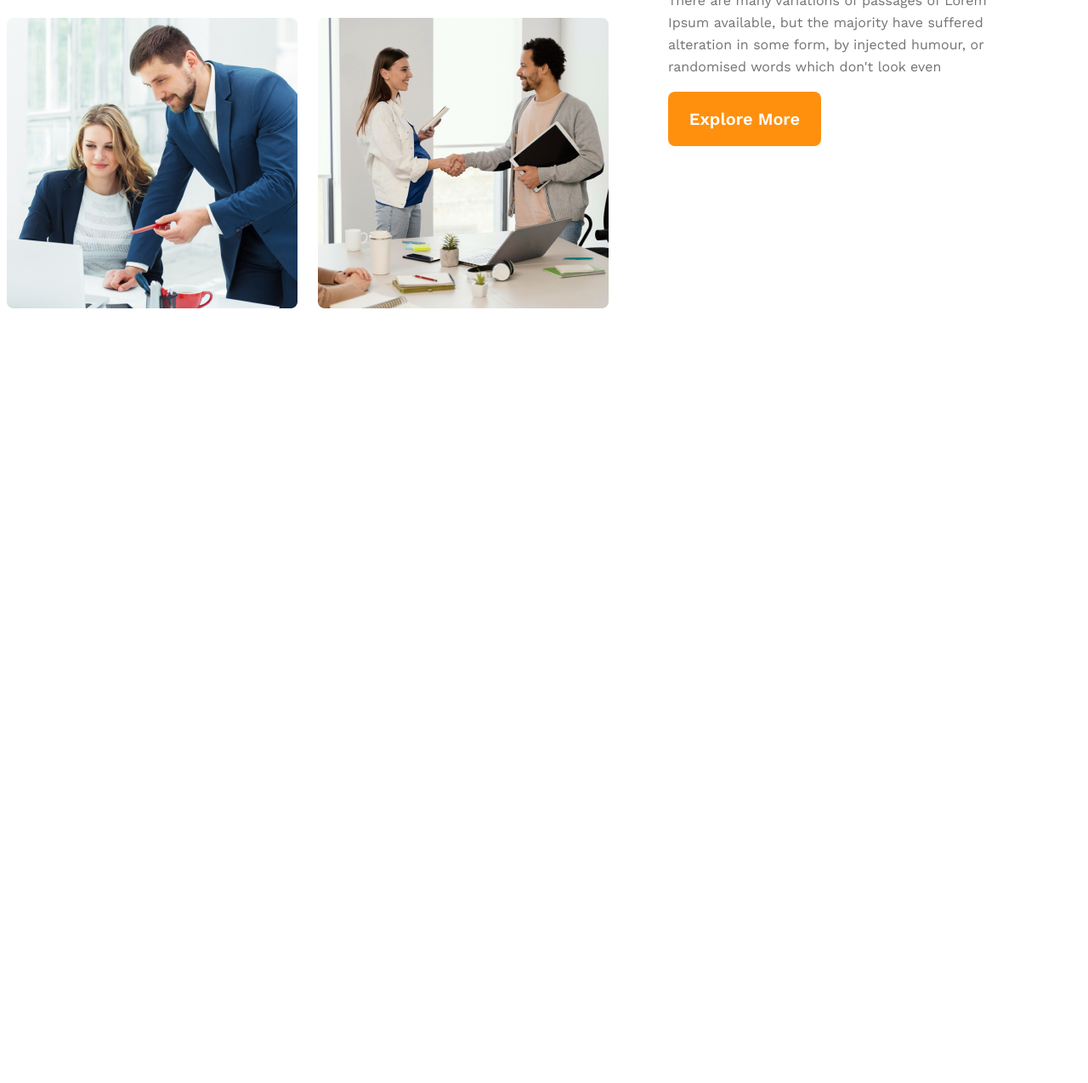
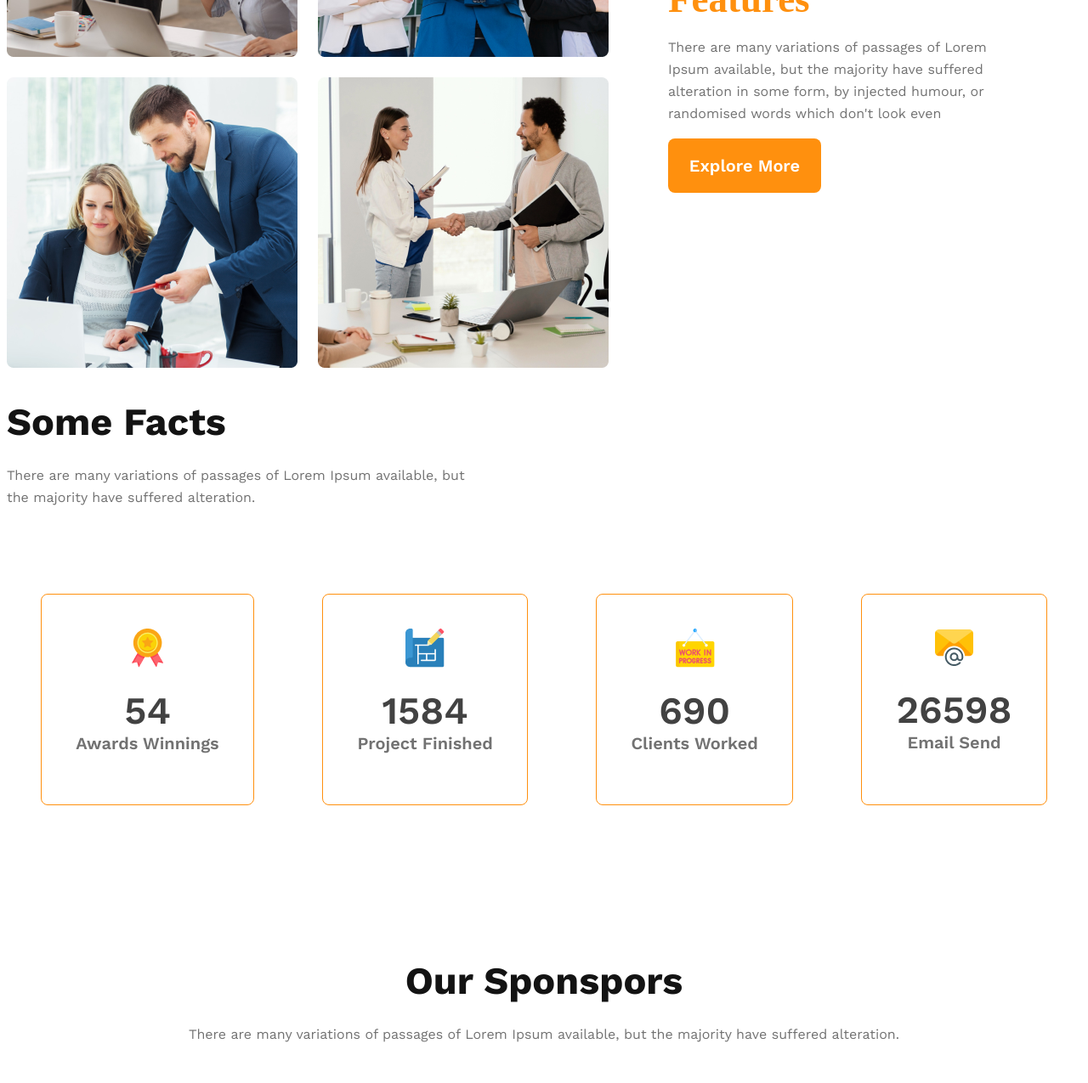
Before and after one commit to ArfanAnupom1/g3-architects-website, a plain HTML site: page index.html in a window 1280 px wide. Shown: the part 1413-2688 px from the top of the page at 85% size. Before the commit the page ends 1784 px from the top, so only its background shows below. Drawn offline with nearby package versions, Linux system fonts and the light colour scheme.

Commit message:
My 1st  commit

```diff
--- a/index.html
+++ b/index.html
@@ -48,6 +48,45 @@
                 <button class="btn-primary">Explore More</button>
             </div>
          </section>
+         <Section class="Features">
+
+         </Section>
+         <section class="facts">
+            <h2 class="fact-section-title">Some Facts</h2>
+            <p class="fact-section-description">There are many variations of passages of Lorem Ipsum available, but the majority have suffered alteration.</p>
+            <div class="fact-card-container">
+                <div class="card">
+                    <img src="images/icons/ribon.png" alt="">
+                    <h2 class="card-stats">54</h2>
+                    <p class="card-title">Awards Winnings</p>
+                </div>
+
+                <div class="card">
+                    <img src="images/icons/projects.png" alt="">
+                    <h2 class="card-stats">1584</h2>
+                    <p class="card-title">Project Finished</p>
+                </div>
+                <div class="card">
+                    <img src="images/icons/customers.png" alt="">
+                    <h2 class="card-stats">690</h2>
+                    <p class="card-title">Clients Worked</p>
+                </div>
+
+                <div class="card">
+                    <img src="images/icons/email.png" alt="">
+                    <h2 class="card-stats">26598</h2>
+                    <p class="card-title">Email Send</p>
+                </div>
+            </div>
+         </section>
+         <section class="sponsors">
+            <h2 class="sponsors-title">Our Sponspors</h2>
+            <p class="sponsors-description">There are many variations of passages of Lorem Ipsum available, but the majority have suffered alteration.</p>
+            <div class="sponsors-img-container">
+                <img src="images/sponsors/amazon.png" alt=""><img src="images/sponsors/spotify.png" alt=""><img src="images/sponsors/google.png" alt=""><img src="images/sponsors/telerama.png" alt=""><img src="images/sponsors/figma.png" alt="">
+            </div>
+
+         </section>
     </main>
     <footer></footer>
 
--- a/style/architects.css
+++ b/style/architects.css
@@ -87,7 +87,7 @@ nav li a {
 
 main {
     max-width: 1440px;
-    margin: 0 auto;
+    margin: 70px auto;
 }
 
 .team-container {
@@ -117,6 +117,7 @@ main {
 .team-description {
     padding-left: 70px;
     padding-right: 70px;
+    margin-bottom: 30PX;
 }
 
 .Quick-list {
@@ -139,6 +140,83 @@ main {
     font-weight: 700;
 }
 
+.fact-section-title {
+    color: var(--Dark-01, #131313);
+    font-family: Work Sans;
+    font-size: 45px;
+    font-weight: 700;
+    margin-bottom: 24px;
+}
+
+.fact-card-container {
+    display: flex;
+    justify-content: space-around;
+}
+
+.fact-section-description {
+    max-width: 542px;
+    color: var(--Dark-03, #727272);
+    font-family: Work Sans;
+    font-size: 16px;
+    font-weight: 400;
+    line-height: 26px;
+    margin-bottom: 100px;
+}
+
+.fact-card-container .card {
+    border-radius: 8px;
+    border: 1px solid #FF900E;
+    text-align: center;
+    padding: 40px;
+}
+
+.fact-card-container .card-stats {
+    color: var(--Dark-02, #424242);
+    font-family: Work Sans;
+    font-size: 45px;
+    font-weight: 600;
+    margin-top: 20px;
+    margin-bottom: 0px;
+
+}
+
+.fact-card-container .card-title {
+    color: var(--Dark-03, #727272);
+    font-family: Work Sans;
+    font-size: 20px;
+    font-weight: 600;
+    margin-top: 0px;
+
+}
+
+.sponsors {
+    text-align: center;
+    margin-top: 180px;
+}
+
+.sponsors-title {
+    color: var(--Dark-01, #131313);
+    font-family: Work Sans;
+    font-size: 45px;
+    font-weight: 700;
+    margin-bottom: 24px;
+}
+
+.sponsors-description {
+    color: #727272;
+    font-family: Work Sans;
+    font-size: 16px;
+    font-weight: 400;
+    line-height: 26px;
+    margin-bottom: 50px;
+}
+.sponsors-img-container
+{
+    display: flex;
+    justify-content: space-evenly;
+}
+
+
 @media screen and (max-width: 576px) {
     header {
         padding: 20px;
@@ -146,6 +224,29 @@ main {
 
     nav {
         flex-direction: column;
+    }
+
+    .team-container {
+        flex-direction: column-reverse;
+
+    }
+
+    .team-image-container {
+        grid-template-columns: 1fr;
+    }
+
+    .fact-card-container {
+        flex-direction: column;
+        gap: 10px;
+    }
+
+    .facts {
+        margin: auto 20px;
+    }
+    .sponsors-img-container{
+        flex-direction: column;
+        gap: 40px;
+        margin: auto 30px;
     }
 }
 
@@ -158,4 +259,28 @@ main {
         flex-direction: column;
         padding: 50px;
     }
+
+    .team-container {
+        flex-direction: column-reverse;
+    }
+
+    .fact-card-container {
+        display: grid;
+        grid-template-columns: repeat(2, 1fr);
+        gap: 50px;
+    }
+
+    .facts {
+        margin: auto 50px;
+    }
+    .sponsors-img-container{
+        display: grid;
+        grid-template-columns: repeat(2 , 1fr);
+        gap: 40px;
+        margin: auto 50px;
+
+    }
+    .sponsors{
+        margin: auto 50px;
+    }
 }
```
